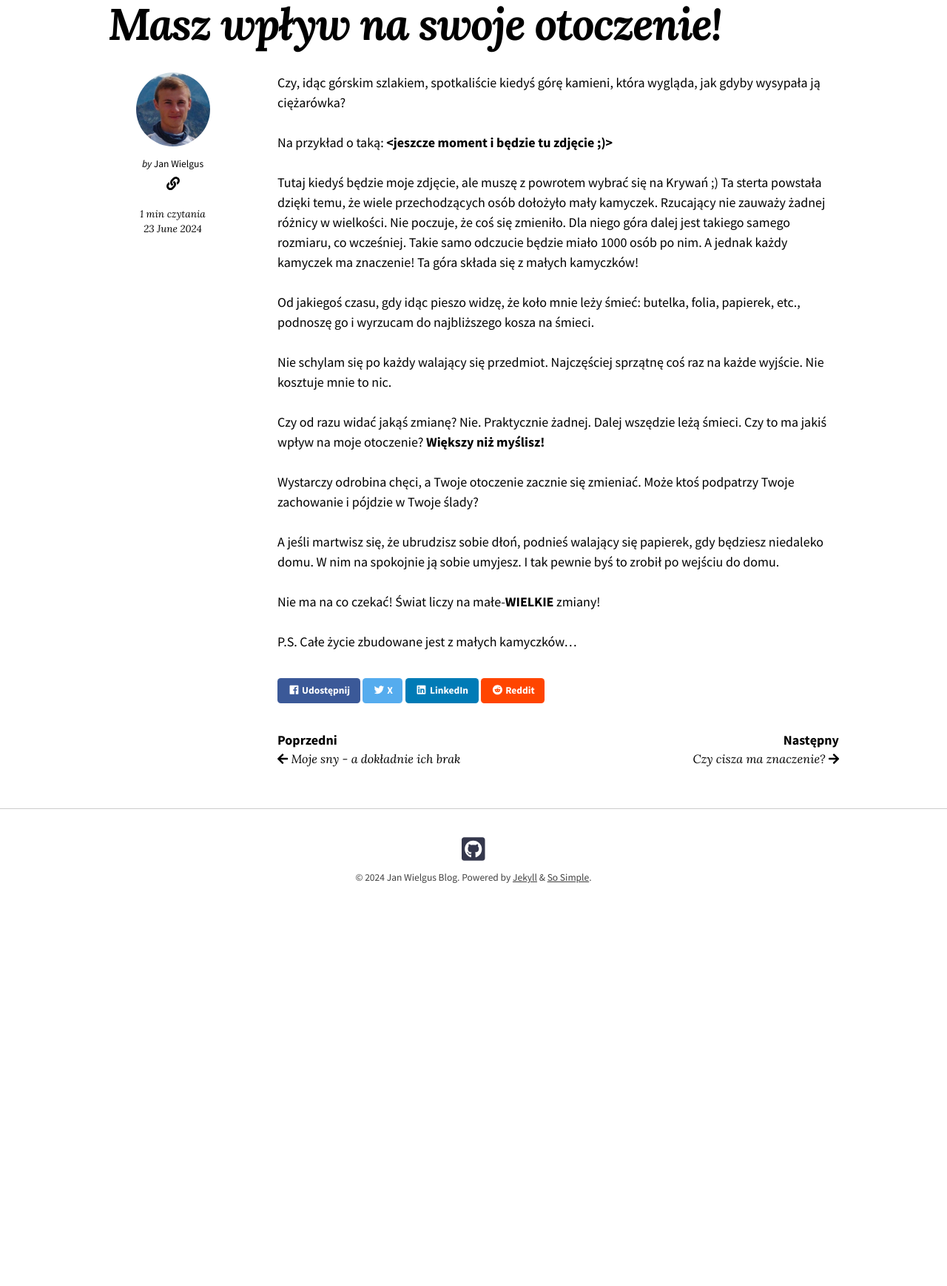
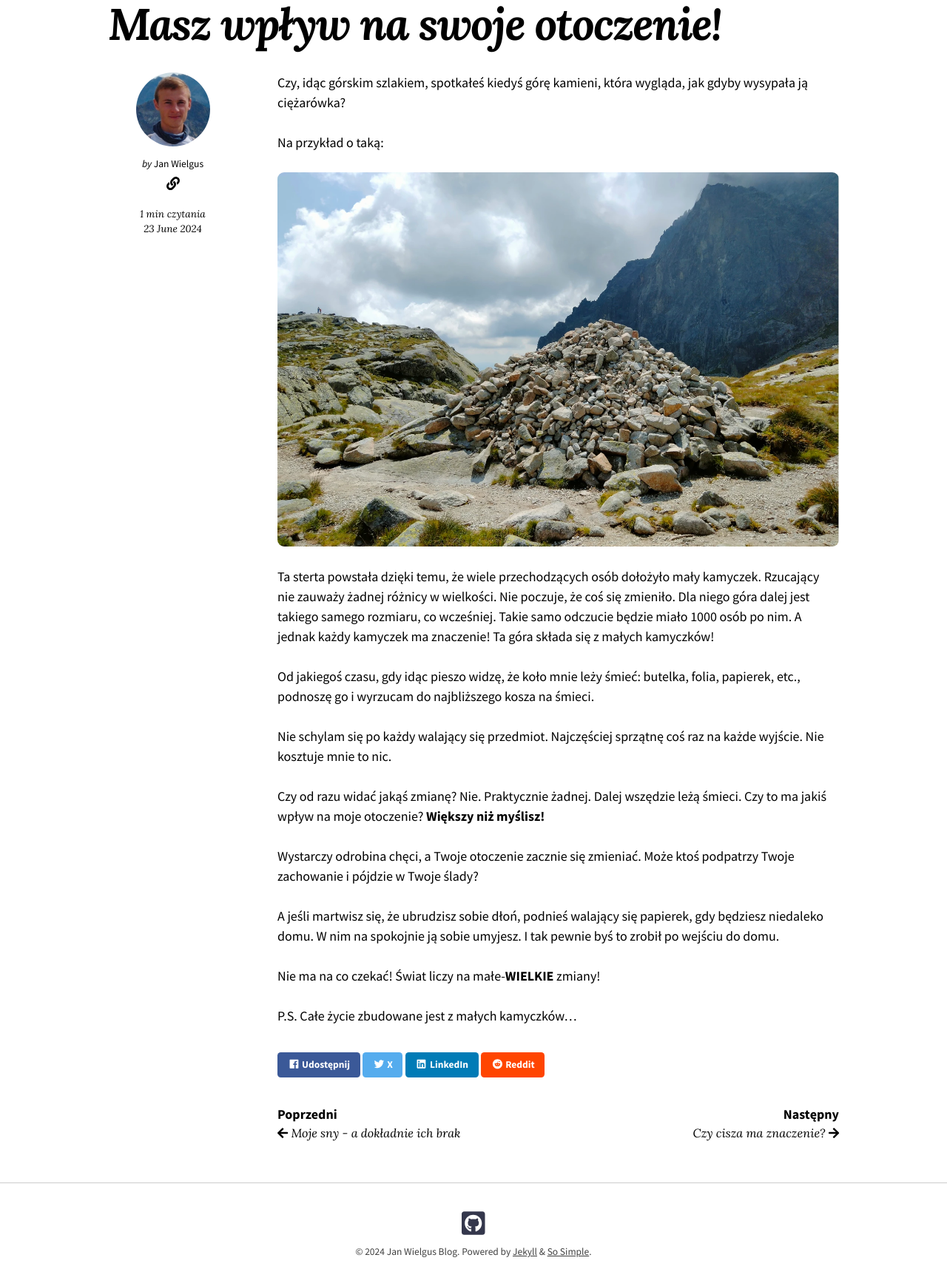
Before and after one commit to JanWielgus/janwielgus.github.io, a Jekyll site: the page built from _posts/2024-06-23-masz-wplyw-na-swoje-otoczenie.md, in a window 1280 px wide, cut to the strip 416-2191 px from the top of the page. Shown: the top 1739 px of the strip at 74% size. Built offline with Jekyll 4.4.1, drawn with Linux system fonts in a browser that asks for light colours; nearby versions of some CDN libraries; before the commit the page ends 1685 px from its top, so only the background shows below that.

Commit message:
Update old posts and improvements (#15)
* Added rounded corners to all post images

* Updated post with images

* Updated post with images

* Added emoji support

* Poprawilem post o raczkach (alt image)

* Nowy post Tatrzanska przygoda (do dokonczenia)

```diff
--- a/Gemfile
+++ b/Gemfile
@@ -17,6 +17,7 @@ gem "github-pages", group: :jekyll_plugins
 group :jekyll_plugins do
   gem "jekyll-feed", "~> 0.12"
   # gem "jekyll-paginate"
+  gem "jemoji"
 end
 
 # Windows and JRuby does not include zoneinfo files, so bundle the tzinfo-data gem
--- a/_config.yml
+++ b/_config.yml
@@ -78,6 +78,7 @@ plugins:
   - jekyll-sitemap
   - jekyll-feed
   # - jekyll-paginate
+  - jemoji
 
 # Front Matter Defaults
 defaults:
--- a/_posts/2024-06-23-masz-wplyw-na-swoje-otoczenie.md
+++ b/_posts/2024-06-23-masz-wplyw-na-swoje-otoczenie.md
@@ -2,19 +2,23 @@
 layout: post
 title: "Masz wpływ na swoje otoczenie!"
 date: 2024-06-23 20:41:00 +0200
+image:
+    thumbnail: /images/2024-06-23-TH.webp
 excerpt:
-    "Czy, idąc górskim szlakiem, spotkaliście kiedyś górę kamieni, która wygląda, jak gdyby wysypała ją ciężarówka?
+    "Czy, idąc górskim szlakiem, spotkałeś kiedyś górę kamieni, która wygląda, jak gdyby wysypała ją ciężarówka?
     Ta sterta powstała dzięki temu, że wiele przechodzących osób dołożyło mały kamyczek.
     Takie samo odczucie będzie miało 1000 osób po nim. A jednak każdy kamyczek ma znaczenie!
 "
 ---
 
-Czy, idąc górskim szlakiem, spotkaliście kiedyś górę kamieni, która wygląda, jak gdyby wysypała ją ciężarówka?
+Czy, idąc górskim szlakiem, spotkałeś kiedyś górę kamieni, która wygląda, jak gdyby wysypała ją ciężarówka?
 
 Na przykład o taką:
-**<jeszcze moment i będzie tu zdjęcie ;)>**
 
-Tutaj kiedyś będzie moje zdjęcie, ale muszę z powrotem wybrać się na Krywań ;)
+<figure class="align-center">
+  <img src="{{ '/images/2024-06-23-kupa-kamieni.webp' | absolute_url }}" alt="Kupa kamieni">
+</figure>
+
 Ta sterta powstała dzięki temu, że wiele przechodzących osób dołożyło mały kamyczek. Rzucający nie zauważy żadnej różnicy w wielkości. Nie poczuje, że coś się zmieniło. Dla niego góra dalej jest takiego samego rozmiaru, co wcześniej. Takie samo odczucie będzie miało 1000 osób po nim. A jednak każdy kamyczek ma znaczenie! Ta góra składa się z małych kamyczków!
 
 Od jakiegoś czasu, gdy idąc pieszo widzę, że koło mnie leży śmieć: butelka, folia, papierek, etc., podnoszę go i wyrzucam do najbliższego kosza na śmieci.
--- a/_sass/so-simple/utilities/_align.scss
+++ b/_sass/so-simple/utilities/_align.scss
@@ -31,6 +31,7 @@ a img.align-center {
   display: block;
   margin-right: auto;
   margin-left: auto;
+  border-radius: 0.5rem;
 }
 
 figure.align-center {
@@ -38,6 +39,7 @@ figure.align-center {
     display: block;
     margin-right: auto;
     margin-left: auto;
+    border-radius: 0.5rem;
   }
 
   figcaption {
@@ -50,6 +52,7 @@ a img.align-right {
   margin-bottom: 1rem;
   margin-left: 1rem;
   float: right;
+  border-radius: 0.5rem;
 }
 
 .align-left,
@@ -57,4 +60,5 @@ a img.align-left {
   margin-right: 1rem;
   margin-bottom: 1rem;
   float: left;
+  border-radius: 0.5rem;
 }
```
Also changed, not shown: _posts/2024-04-03-raczki-w-tartach-zima-to-podstawa.md (+9 -6 lines), _posts/2024-04-15-tatrzanska-przygoda-we-mgle.md (added, +94 -0 lines), images/2024-04-03-raki-a-raczki.webp (added), images/2024-04-15-czerwone-wierchy-grudzien-2022.webp (added), images/2024-06-23-TH.webp (added), images/2024-06-23-kupa-kamieni.webp (added).
